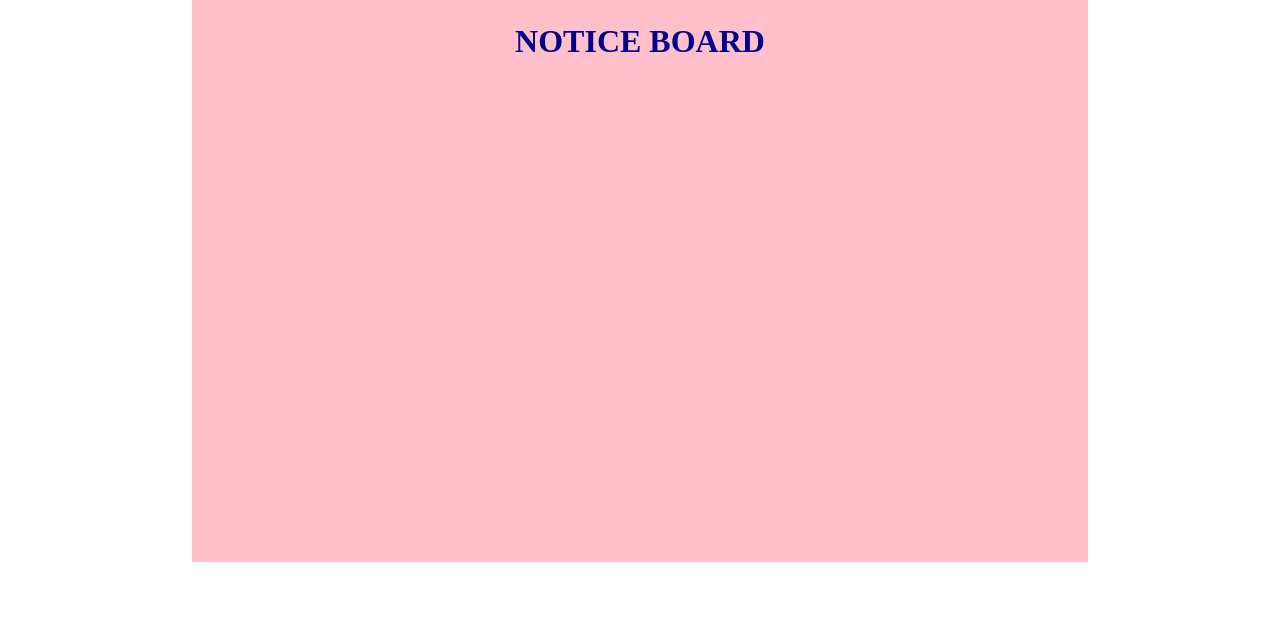
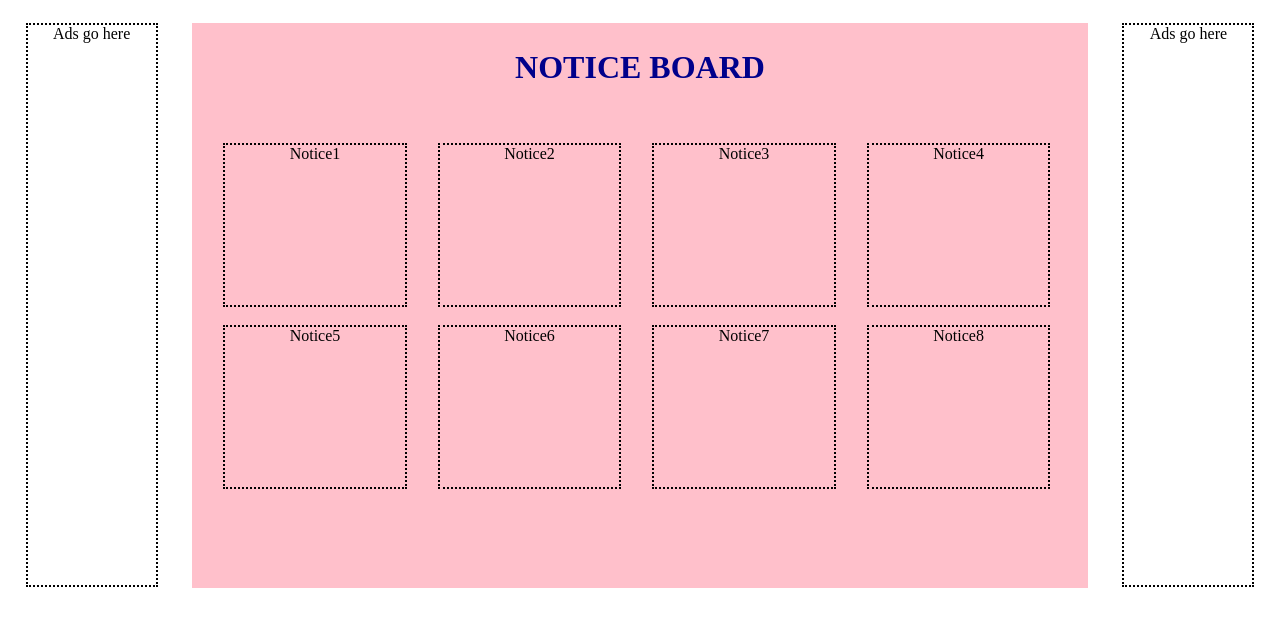
Before and after one commit to imdiode/Uni-tap, a plain HTML site: page Notice.html in a window 1280 px wide. Shown: the part 73-700 px from the top of the page. Drawn offline with Linux system fonts and the light colour scheme.

Commit message:
Notice board UI update

```diff
--- a/CSS/Notices.css
+++ b/CSS/Notices.css
@@ -59,4 +59,33 @@ body {
 	display: block;
 	margin-left: 15%;
 	padding-top: 5px;
+	margin-top: 2%;
+	overflow: scroll;
 }
+
+.ads2 {
+	float: right;
+    margin-right: 2%;
+    height: 70vh;
+    width: 10%;
+	border: 2px dotted black;
+	margin-top: 2%;
+}
+
+.ads1 {
+    float: left;
+    margin-left: 2%;
+    height: 70vh;
+    width: 10%;
+    border: 2px dotted black;
+	margin-top: 2%;
+}
+
+.notice {
+    float: left;
+    margin-left: 3.5%;
+    height: 20vh;
+    width: 20%;
+    border: 2px dotted black;
+	margin-top: 2%;
+}
--- a/Notice.html
+++ b/Notice.html
@@ -22,12 +22,20 @@
 		</div>
 	</div>
 
+		<div class="ads1"><center>Ads go here</center></div>
+		<div class="ads2"><center>Ads go here</center></div>
+
 	<div class="NoticeBoardBG">
 		<h1 style="color: darkblue"><center>NOTICE BOARD</center></h1>
-
+		<br>
+		<div class="notice"><center>Notice1</center></div>
+		<div class="notice"><center>Notice2</center></div>
+		<div class="notice"><center>Notice3</center></div>
+		<div class="notice"><center>Notice4</center></div>
+		<div class="notice"><center>Notice5</center></div>
+		<div class="notice"><center>Notice6</center></div>
+		<div class="notice"><center>Notice7</center></div>
+		<div class="notice"><center>Notice8</center></div>
 	</div>
-
-
-
 </body>
 </html>
```
